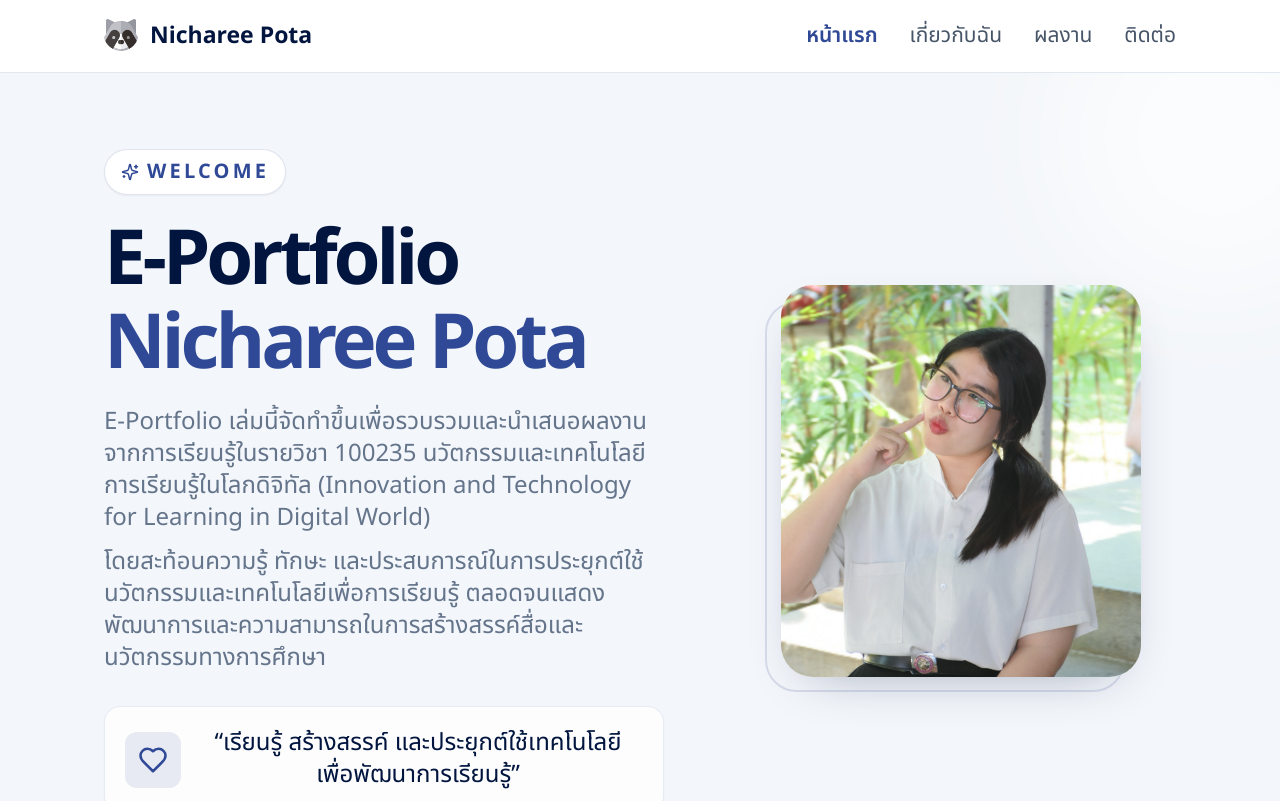
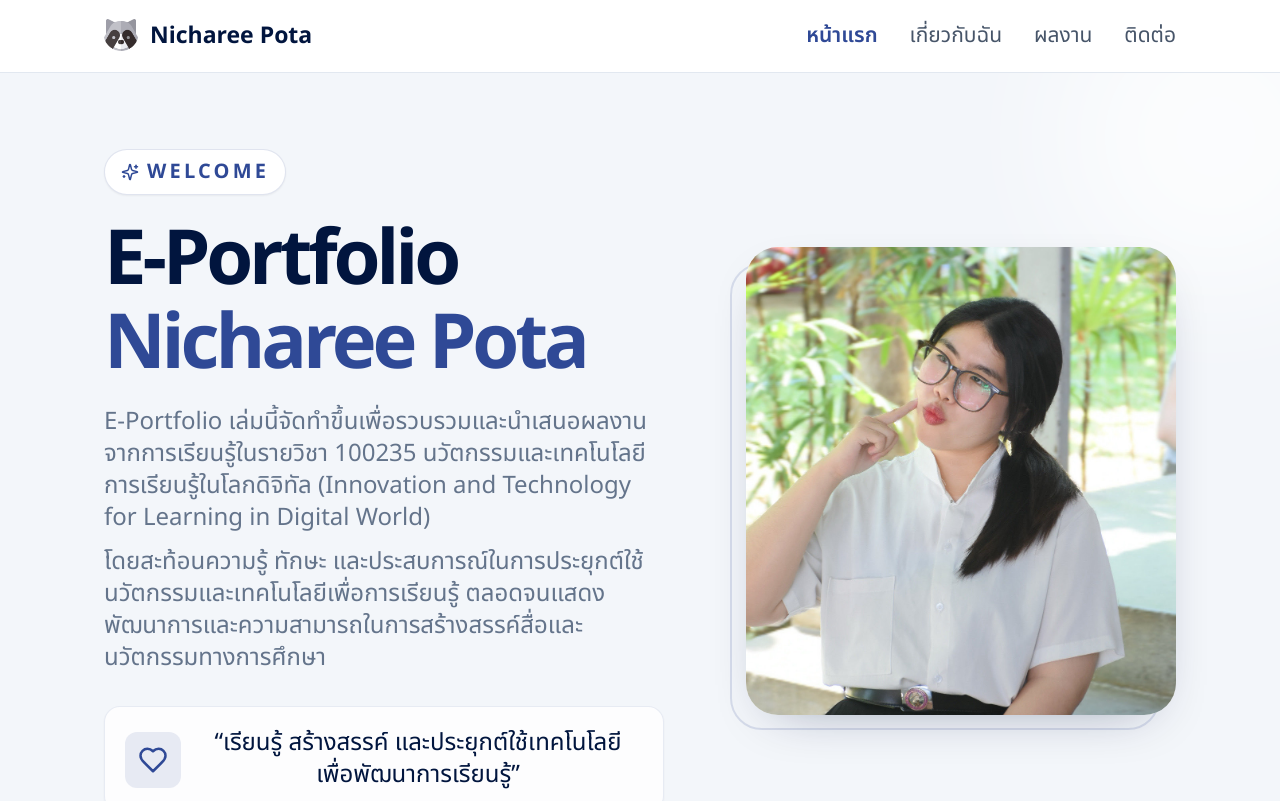
Before and after one commit to wachirapong-n/Pota-portfolio, a Next.js app: page / in a window 1280 px wide. Shown: the top 801 px of the page. Built offline with nearby package versions, Linux system fonts and the light colour scheme.

Commit message:
increase image size

```diff
--- a/app/page.tsx
+++ b/app/page.tsx
@@ -77,7 +77,7 @@ export default function Home() {
           <ScrollReveal
             direction="right"
             delay={100}
-            className="mx-auto w-full max-w-[360px] md:justify-self-end"
+            className="mx-auto w-full max-w-[430px] md:justify-self-end"
           >
             <div className="relative">
               <div
```
